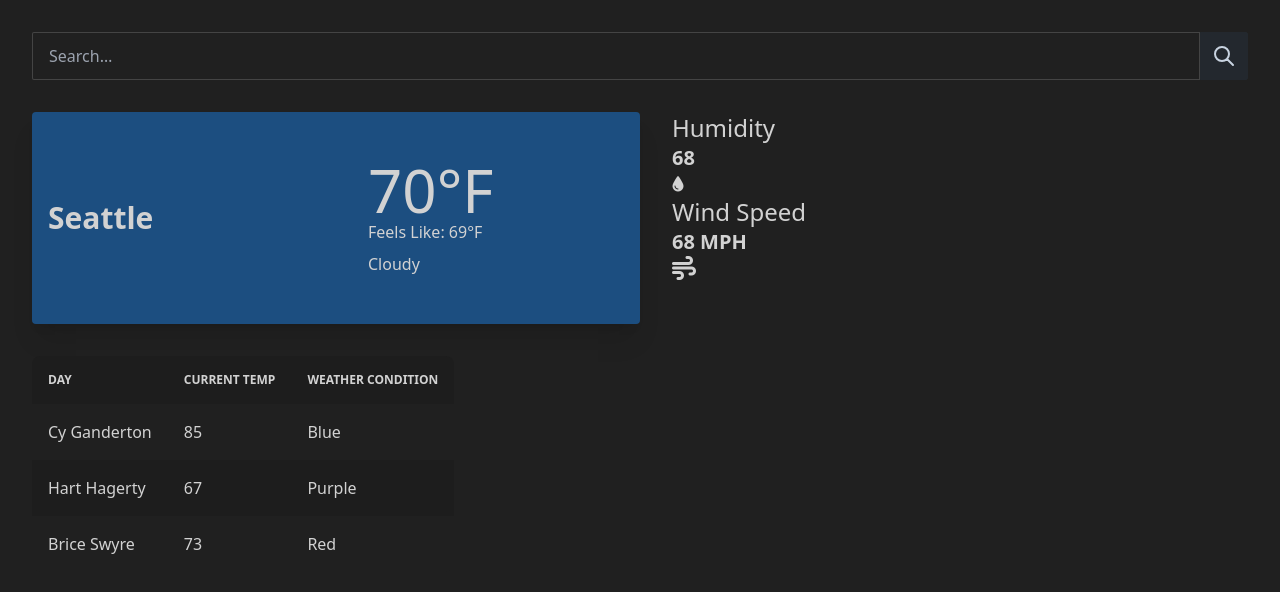
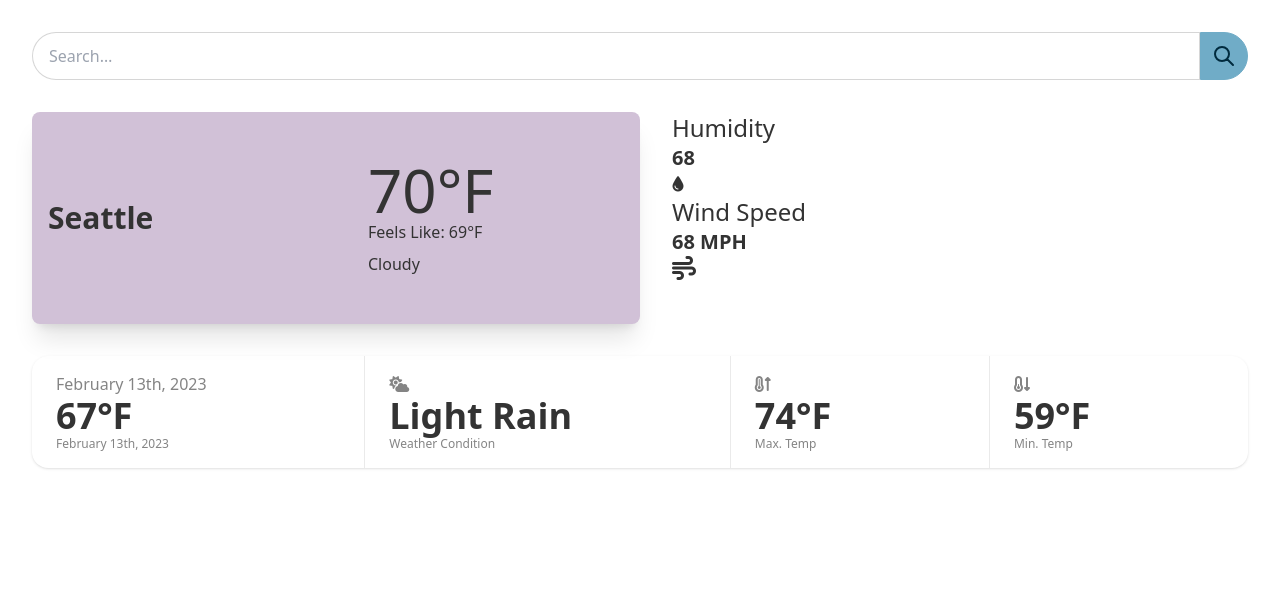
Before and after one commit to alabador/weather-app, a website: page index.html in a window 1280 px wide. Drawn offline with Linux system fonts and the light colour scheme.

Commit message:
Add wireframe for forecast section

```diff
--- a/index.html
+++ b/index.html
@@ -1,5 +1,5 @@
 <!DOCTYPE html>
-<html lang="en" data-theme="business">
+<html lang="en" data-theme="pastel">
 	<head>
 		<meta charset="UTF-8" />
 		<meta http-equiv="X-UA-Compatible" content="IE=edge" />
@@ -51,7 +51,7 @@
 		<main>
 			<div class="grid grid-cols-1 md:grid-cols-2 mt-8">
                 <!-- <div class="grid col-span-2 w-full h-8 bg-slate-300"></div> div for bg -->
-				<div class="card grid grid-cols-2 bg-primary shadow-xl p-4">
+				<div class="card grid grid-cols-2 bg-primary shadow-xl p-4 rounded-lg">
 					<div
 						class="location-header-container flex flex-col justify-center">
 						<h3 class="location-header text-3xl font-semibold">
@@ -118,37 +118,29 @@
 			</div>
 
             <!-- replace table with something more responsive! -->
-            <section class="mt-8 w-max flex justify-items-stretch">
-                <table class="table table-zebra w-full">
-                  <!-- head -->
-                  <thead>
-                    <tr>
-                      <th>Day</th>
-                      <th>Current Temp</th>
-                      <th>Weather Condition</th>
-                    </tr>
-                  </thead>
-                  <tbody>
-                    <!-- row 1 -->
-                    <tr>
-                      <td>Cy Ganderton</td>
-                      <td>85</td>
-                      <td>Blue</td>
-                    </tr>
-                    <!-- row 2 -->
-                    <tr>
-                      <td>Hart Hagerty</td>
-                      <td>67</td>
-                      <td>Purple</td>
-                    </tr>
-                    <!-- row 3 -->
-                    <tr>
-                      <td>Brice Swyre</td>
-                      <td>73</td>
-                      <td>Red</td>
-                    </tr>
-                  </tbody>
-                </table>
+            <section class="forecast-container mt-8 w-full">
+				<div class="stats stats-horizontal shadow w-full">
+					<div class="stat">
+						<div class="stat-title">February 13th, 2023</div>
+						<div class="stat-value"><span id="day1-temp">67</span>°F</div>
+						<div class="stat-desc">February 13th, 2023</div>
+					</div>
+					<div class="stat">
+						<div class="stat-title"><i class="fa-solid fa-cloud-sun"></i></div>
+						<div class="stat-value"><span id="day1-condition">Light Rain</span></div>
+						<div class="stat-desc">Weather Condition</div>
+					</div>
+					<div class="stat">
+						<div class="stat-title"><i class="fa-solid fa-temperature-arrow-up"></i></div>
+						<div class="stat-value"><span id="day1-max-temp">74</span>°F</div>
+						<div class="stat-desc">Max. Temp</div>
+					</div>
+					<div class="stat">
+						<div class="stat-title"><i class="fa-solid fa-temperature-arrow-down"></i></div>
+						<div class="stat-value"><span id="day1-max-temp">59</span>°F</div>
+						<div class="stat-desc">Min. Temp</div>
+					</div>
+				</div>
             </section>
 		</main>
 		<script src="./src/main.js"></script>
```
Also changed, not shown: dist/output.css.
